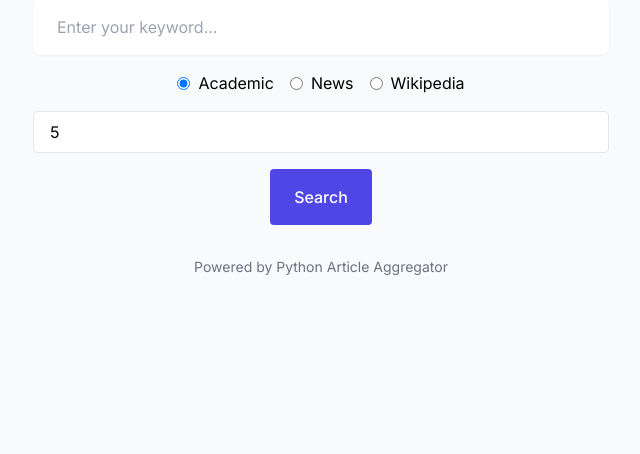
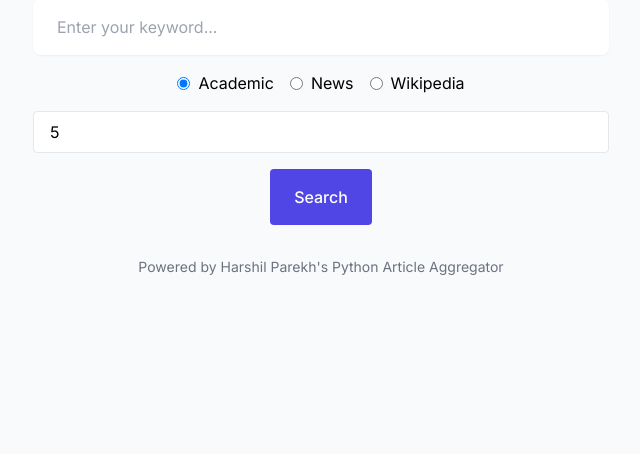
Before and after one commit to harshilparekh874/Article-Finder, a Flask app: page / in a window 1280 px wide. Shown: the part 280-734 px from the top of the page, without its empty margins (319-959 px from the left). Run offline with Flask 2, Linux system fonts and the light colour scheme; some libraries are stand-ins or nearby versions.

Commit message:
Update index.html

```diff
--- a/templates/index.html
+++ b/templates/index.html
@@ -74,7 +74,7 @@
             </button>
           </div>
           <div class="mt-8 text-center text-sm text-gray-500">
-            <p>Powered by Python Article Aggregator</p>
+            <p>Powered by Harshil Parekh's Python Article Aggregator</p>
           </div>
         </form>
       </div>
```
